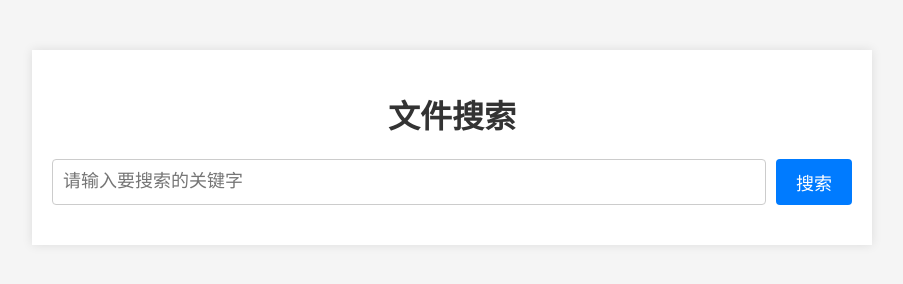
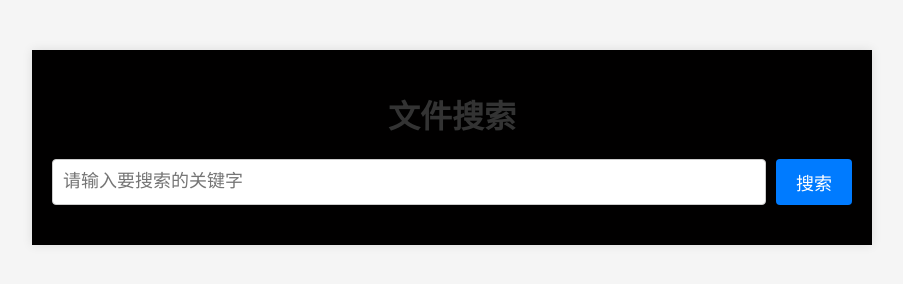
Before and after one commit to sskeysskey/xiaoyan, a plain HTML site: page economics/economic.html in a window 1280 px wide. Shown: the whole page, without its empty margins (188-1091 px from the left). Drawn offline with Linux system fonts and the light colour scheme.

Commit message:
change to black background

```diff
--- a/economics/economic.html
+++ b/economics/economic.html
@@ -17,7 +17,7 @@
             max-width: 800px;
             margin: 50px auto;
             padding: 20px;
-            background-color: #fff;
+            background-color: #010000;
             box-shadow: 0 0 10px rgba(0, 0, 0, 0.1);
         }
 
```
